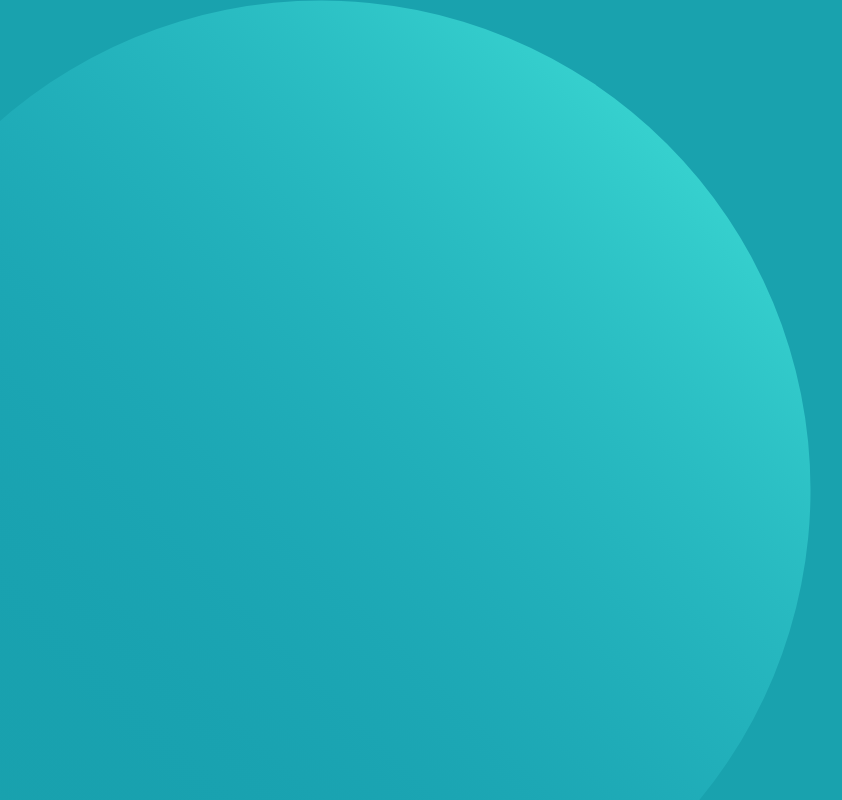
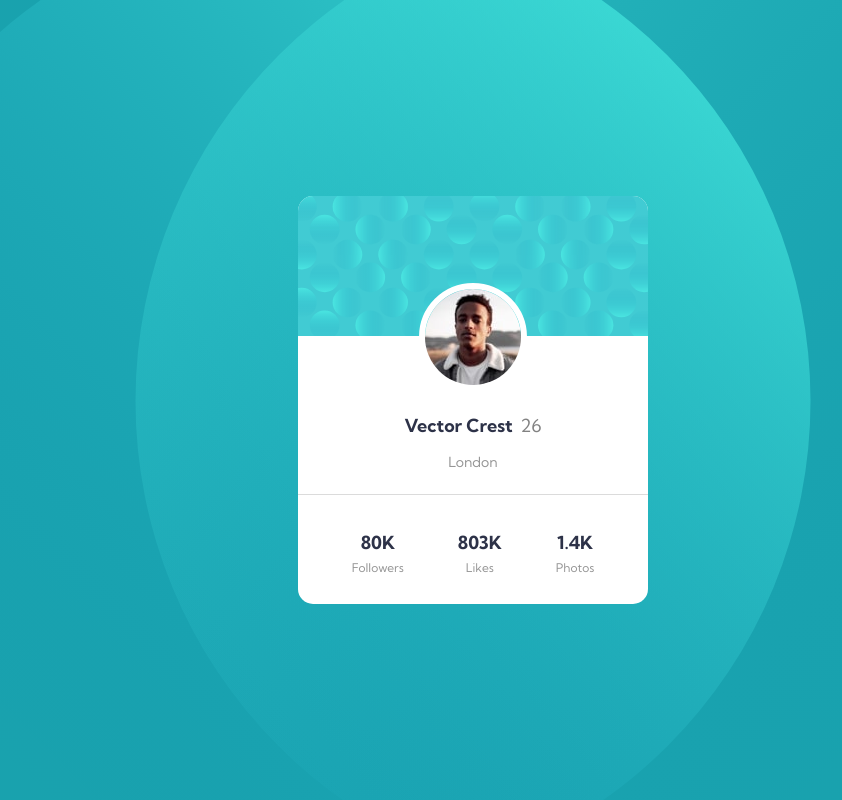
Before and after one commit to amruthcodes/Profile-card-component, a plain HTML site: page index.html in a window 1280 px wide. Shown: the top 800 px of the page, without its empty margins (167-1009 px from the left). Drawn offline with Linux system fonts and the light colour scheme.

Commit message:
Second commit

```diff
--- a/index.html
+++ b/index.html
@@ -5,13 +5,14 @@
     <meta http-equiv="X-UA-Compatible" content="IE=edge">
     <meta name="viewport" content="width=device-width, initial-scale=1.0">
     <link rel="shortcut icon" href="/images/favicon-32x32.png" type="image/png">
+    <style>
+        @import url('https://fonts.googleapis.com/css2?family=Kumbh+Sans:wght@400;700&display=swap');
+    </style>
     <link rel="stylesheet" href="style.css">
     <title>Profile card component</title>
 </head>
 <body>
-    <div class="bg_top">
-        <img src="/images/bg-pattern-top.svg" alt="vector background">
-    </div>
+<main>
     <div class="card_container">
         <div class="card">
             <div class="card_bg">
@@ -23,7 +24,7 @@
             <div class="profile">
                 <div style="display: flex; justify-content: center;">
                     <p>Vector Crest</p>
-                    <p style="padding-left: 0.5rem;">26</p>
+                    <span style="padding-left: 0.5rem; color: hsl(0, 0%, 51%); font-size: 18px;">26</span>
                 </div>
                 <div class="location">
                     <p>London</p>
@@ -31,15 +32,13 @@
             </div>
             <div class="social_metrics">
                 <ul class="social_count">
-                    <li>80K <br> Followers</li>
-                    <li>803K <br> Likes</li>
-                    <li>1.4K <br> Photos</li>
+                    <li>80K <br> <span>Followers</spans> </li>
+                    <li>803K <br> <span>Likes</span> </li>
+                    <li>1.4K <br> <span>Photos</span> </li>
                 </ul>
             </div>
         </div>
     </div>
-    <div class="bg_bottom">
-        <img src="/images/bg-pattern-bottom.svg" alt="vector background">
-    </div>
+</main>
 </body>
 </html>
--- a/style.css
+++ b/style.css
@@ -6,15 +6,28 @@
 }
 /* Simple css reset */
 
-@import url('https://fonts.googleapis.com/css2?family=Kumbh+Sans:wght@300;400&display=swap');
-
 body {
     background-color: hsl(185, 75%, 39%);
     font-family: 'Kumbh Sans', sans-serif;
+    font-size: 18px;
+    color: hsl(229, 23%, 23%);
+    background-image: url(/images/bg-pattern-top.svg), url(/images/bg-pattern-bottom.svg);
+    background-repeat: no-repeat, no-repeat;
+    background-position: left, right;
+
 }
 
-.bg_top {
+main {
+    min-height: 100vh;
+    display: flex;
+    justify-content: center;
+    align-items: center;
+}
 
+span {
+    font-size: 12px;
+    font-weight: 400;
+    color: hsl(0, 0%, 59%);
 }
 
 .card_container {
@@ -26,6 +39,40 @@ body {
 .card {
     text-align: center;
     background-color: #fff;
+    font-weight: 700;
+    border-radius: 15px;
+}
+
+.card_bg > img{
+    border-radius: 15px 15px 0 0;
+}
+
+.profile_image {
+    position: relative;
+    bottom: 58px;
+}
+
+.profile_image > img {
+    border: 6px solid #fff;
+    border-radius: 50%;
+}
+
+.profile {
+    position: relative;
+    bottom: 40px;
+    height: 40px;
+}
+
+.location {
+    font-size: 14px;
+    font-weight: 400;
+    color: hsl(0, 0%, 59%);
+    margin: 1rem;
+}
+
+.social_metrics{
+    border-top: 1px solid hsl(0, 0%, 86%);
+    padding: 2em 0 1.5em 0;
 }
 
 .social_count {
@@ -35,5 +82,5 @@ body {
 
 li {
     list-style-type: none;
-    padding: 1rem;
+    padding: 0 1.5em;
 }
```
